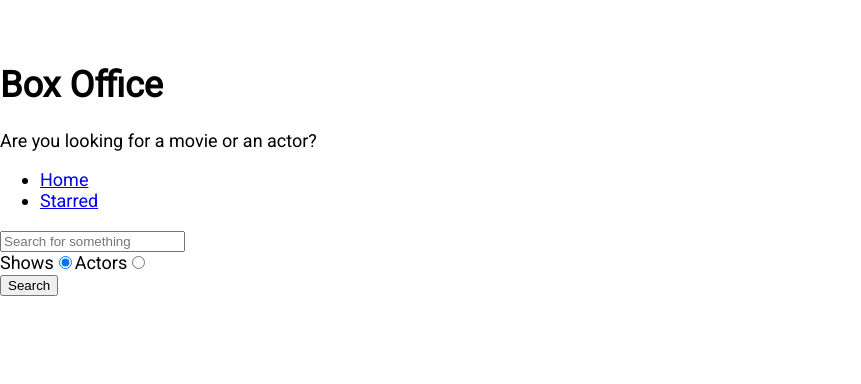
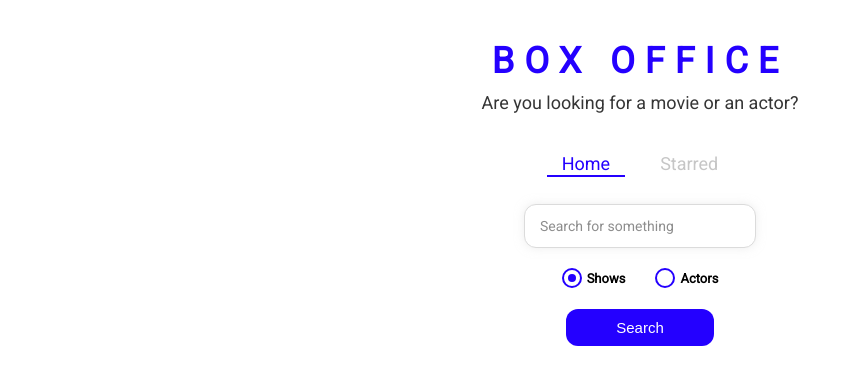
Before and after one commit to amitp138/Box-Office-App, a React (Create React App) app: page / in a window 1280 px wide. Shown: the top 384 px of the page, without its empty margins (0-861 px from the left). Built offline with nearby package versions, Linux system fonts and the light colour scheme.

Commit message:
styled the full app

```diff
--- a/src/App.js
+++ b/src/App.js
@@ -4,9 +4,19 @@
 import Home from './pages/Home';
 import NoPage from './pages/NoPage';
 import Starred from './pages/Starred';
+import { ThemeProvider } from 'styled-components';
+
+const theme = {
+  mainColors: {
+    blue: '#2400ff',
+    gray: '#c6c6c6',
+    dark: '#353535',
+  },
+};
 
 function App() {
   return (
+    <ThemeProvider theme={theme}>
 
 
       <Routes>
@@ -15,6 +25,7 @@
        < Route exact path='/show/:id' element={<Show/>}/>
        <Route path='*' element={<NoPage/>}/>
       </Routes>
+      </ThemeProvider>
 
   );
 }
--- /dev/null
+++ b/src/components/CustomRadio.js
@@ -0,0 +1,66 @@
+import React from 'react';
+import styled from 'styled-components';
+
+const RadioWrapper = styled.label`
+  display: block;
+  position: relative;
+  padding-left: 25px;
+  cursor: pointer;
+  font-size: 13px;
+  user-select: none;
+  font-weight: 700;
+  line-height: 1.65;
+
+  input {
+    position: absolute;
+    opacity: 0;
+    cursor: pointer;
+  }
+
+  span {
+    position: absolute;
+    top: 0;
+    left: 0;
+    height: 16px;
+    width: 16px;
+    background-color: #fff;
+    border: 2px solid ${({ theme }) => theme.mainColors.blue};
+    border-radius: 50%;
+  }
+
+  input:checked ~ span {
+    background-color: #fff;
+    border: 2px solid ${({ theme }) => theme.mainColors.blue};
+  }
+
+  span:after {
+    content: '';
+    position: absolute;
+    display: none;
+  }
+
+  input:checked ~ span:after {
+    display: block;
+  }
+
+  span:after {
+    top: 4px;
+    left: 4px;
+    width: 8px;
+    height: 8px;
+    border-radius: 50%;
+    background: ${({ theme }) => theme.mainColors.blue};
+  }
+`;
+
+const CustomRadio = ({ label, ...restProps }) => {
+  return (
+    <RadioWrapper htmlFor={restProps.id}>
+      {label}
+      <input {...restProps} type="radio" />
+      <span />
+    </RadioWrapper>
+  );
+};
+
+export default CustomRadio;
--- a/src/components/Navs.js
+++ b/src/components/Navs.js
@@ -1,5 +1,7 @@
 import React from 'react';
-import { Link } from 'react-router-dom';
+import { useLocation } from 'react-router-dom';
+
+import { NavList, LinkStyled } from './Navs.styled';
 
 const LINKS = [
   { to: '/', text: 'Home' },
@@ -7,15 +9,22 @@
 ];
 
 const Navs = () => {
+  const location = useLocation();
+
   return (
     <div>
-      <ul>
+      <NavList>
         {LINKS.map(item => (
           <li key={item.to}>
-            <Link to={item.to}>{item.text}</Link>
+            <LinkStyled
+              to={item.to}
+              className={item.to === location.pathname ? 'active' : ''}
+            >
+              {item.text}
+            </LinkStyled>
           </li>
         ))}
-      </ul>
+      </NavList>
     </div>
   );
 };
--- /dev/null
+++ b/src/components/Navs.styled.js
@@ -0,0 +1,41 @@
+import styled from 'styled-components';
+import { Link } from 'react-router-dom';
+
+export const NavList = styled.ul`
+  display: flex;
+  justify-content: center;
+  list-style: none;
+  margin: 0 0 30px;
+  padding: 0;
+`;
+
+export const LinkStyled = styled(Link)`
+  margin: 0 10px;
+  padding: 3px 15px;
+  position: relative;
+  text-decoration: none;
+  color: ${({ theme }) => theme.mainColors.gray};
+  &.active {
+    color: ${({ theme }) => theme.mainColors.blue};
+    &:after {
+      content: '';
+      position: absolute;
+      display: block;
+      height: 2px;
+      left: 0%;
+      bottom: 0;
+      background-color: ${({ theme }) => theme.mainColors.blue};
+      animation: slide-in 0.3s ease-in forwards;
+      @keyframes slide-in {
+        from {
+          left: 50%;
+          width: 0;
+        }
+        to {
+          left: 0%;
+          width: 100%;
+        }
+      }
+    }
+  }
+`;
--- a/src/components/Title.js
+++ b/src/components/Title.js
@@ -1,11 +1,12 @@
 import React from 'react';
+import { TitleWrapper } from './Title.styled';
 
 const Title = ({ title, subtitle }) => {
   return (
-    <div>
+    <TitleWrapper>
       <h1>{title}</h1>
       <p>{subtitle}</p>
-    </div>
+    </TitleWrapper>
   );
 };
 
--- /dev/null
+++ b/src/components/Title.styled.js
@@ -0,0 +1,18 @@
+import styled from 'styled-components';
+
+export const TitleWrapper = styled.div`
+  text-align: center;
+  margin: 0 0 40px;
+
+  h1 {
+    color: ${({ theme }) => theme.mainColors.blue};
+    letter-spacing: 10px;
+    text-transform: uppercase;
+    margin: 0 0 10px;
+  }
+
+  p {
+    color: ${({ theme }) => theme.mainColors.dark};
+    margin: 0;
+  }
+`;
--- a/src/misc/custom-hooks.js
+++ b/src/misc/custom-hooks.js
@@ -1,4 +1,5 @@
-import { useReducer, useEffect } from 'react';
+import { useReducer, useEffect, useState } from 'react';
+import { apiGet } from './config';
 
 function showsReducer(prevState, action) {
   switch (action.type) {
@@ -32,3 +33,63 @@
 export function useShows(key = 'shows') {
   return usePersistedReducer(showsReducer, [], key);
 }
+
+export function useLastQuery(key = 'lastQuery') {
+  const [input, setInput] = useState(() => {
+    const persisted = sessionStorage.getItem(key);
+
+    return persisted ? JSON.parse(persisted) : '';
+  });
+
+  const setPersistedInput = newState => {
+    setInput(newState);
+    sessionStorage.setItem(key, JSON.stringify(newState));
+  };
+
+  return [input, setPersistedInput];
+}
+
+const reducer = (prevState, action) => {
+  switch (action.type) {
+    case 'FETCH_SUCCESS': {
+      return { isLoading: false, error: null, show: action.show };
+    }
+
+    case 'FETCH_FAILED': {
+      return { ...prevState, isLoading: false, error: action.error };
+    }
+
+    default:
+      return prevState;
+  }
+};
+
+export function useShow(showId) {
+  const [state, dispatch] = useReducer(reducer, {
+    show: null,
+    isLoading: true,
+    error: null,
+  });
+
+  useEffect(() => {
+    let isMounted = true;
+
+    apiGet(`/shows/${showId}?embed[]=seasons&embed[]=cast`)
+      .then(results => {
+        if (isMounted) {
+          dispatch({ type: 'FETCH_SUCCESS', show: results });
+        }
+      })
+      .catch(err => {
+        if (isMounted) {
+          dispatch({ type: 'FETCH_FAILED', error: err.message });
+        }
+      });
+
+    return () => {
+      isMounted = false;
+    };
+  }, [showId]);
+
+  return state;
+}
--- a/src/pages/Home.js
+++ b/src/pages/Home.js
@@ -3,9 +3,16 @@
 import { apiGet } from '../misc/config';
 import ShowGrid from '../components/show/ShowGrid';
 import ActorGrid from '../components/actor/ActorGrid';
+import { useLastQuery } from '../misc/custom-hooks';
+import {
+  SearchInput,
+  RadioInputsWrapper,
+  SearchButtonWrapper,
+} from './Home.styled';
+import CustomRadio from '../components/CustomRadio';
 
 const Home = () => {
-  const [input, setInput] = useState('');
+  const [input, setInput] = useLastQuery();
   const [results, setResults] = useState(null);
   const [searchOption, setSearchOption] = useState('shows');
 
@@ -48,7 +55,7 @@
 
   return (
     <MainPageLayout>
-      <input
+      <SearchInput
         type="text"
         placeholder="Search for something"
         onChange={onInputChange}
@@ -56,33 +63,33 @@
         value={input}
       />
 
-      <div>
-        <label htmlFor="shows-search">
-          Shows
-          <input
+      <RadioInputsWrapper>
+        <div>
+          <CustomRadio
+            label="Shows"
             id="shows-search"
-            type="radio"
             value="shows"
             checked={isShowsSearch}
             onChange={onRadioChange}
           />
-        </label>
+        </div>
 
-        <label htmlFor="actors-search">
-          Actors
-          <input
+        <div>
+          <CustomRadio
+            label="Actors"
             id="actors-search"
-            type="radio"
             value="people"
             checked={!isShowsSearch}
             onChange={onRadioChange}
           />
-        </label>
-      </div>
+        </div>
+      </RadioInputsWrapper>
 
-      <button type="button" onClick={onSearch}>
-        Search
-      </button>
+      <SearchButtonWrapper>
+        <button type="button" onClick={onSearch}>
+          Search
+        </button>
+      </SearchButtonWrapper>
       {renderResults()}
     </MainPageLayout>
   );
--- /dev/null
+++ b/src/pages/Home.styled.js
@@ -0,0 +1,49 @@
+import styled from 'styled-components';
+
+export const SearchInput = styled.input`
+  display: block;
+  font-family: 'Roboto', sans-serif;
+  width: 200px;
+  margin: auto;
+  outline: none;
+  padding: 13px 15px;
+  border: 1px solid #dbdbdb;
+  box-shadow: 0px 0px 10px 0px rgba(219, 219, 219, 0.5);
+  font-size: 14px;
+  border-radius: 12px;
+  color: #8d8d8d;
+
+  &::placeholder {
+    font-weight: 300;
+    color: #8d8d8d;
+  }
+`;
+
+export const RadioInputsWrapper = styled.div`
+  display: flex;
+  justify-content: center;
+  margin: 20px 0;
+
+  div {
+    margin: 0 15px;
+  }
+`;
+
+export const SearchButtonWrapper = styled.div`
+  text-align: center;
+  margin-bottom: 35px;
+
+  button {
+    color: #fff;
+    background-color: ${({ theme }) => theme.mainColors.blue};
+    margin: auto;
+    padding: 10px 50px;
+    font-size: 15px;
+    border: none;
+    outline: none;
+    border-radius: 12px;
+    &:hover {
+      cursor: pointer;
+    }
+  }
+`;
--- a/src/pages/NoPage.js
+++ b/src/pages/NoPage.js
@@ -2,7 +2,7 @@
 
 const NoPage = () => {
   return (
-    <div>404 not found</div>
+    <div> 404 NoPage</div>
   )
 }
 
--- a/src/pages/Show.js
+++ b/src/pages/Show.js
@@ -1,61 +1,16 @@
 /* eslint-disable no-underscore-dangle */
-import React, { useEffect, useReducer } from 'react';
+import React from 'react';
 import { useParams } from 'react-router-dom';
-import { apiGet } from '../misc/config';
 import ShowMainData from '../components/show/ShowMainData';
 import Details from '../components/show/Details';
 import Seasons from '../components/show/Seasons';
 import Cast from '../components/show/Cast';
 import { ShowPageWrapper, InfoBlock } from './Show.styled';
-
-const reducer = (prevState, action) => {
-  switch (action.type) {
-    case 'FETCH_SUCCESS': {
-      return { isLoading: false, error: null, show: action.show };
-    }
-
-    case 'FETCH_FAILED': {
-      return { ...prevState, isLoading: false, error: action.error };
-    }
-
-    default:
-      return prevState;
-  }
-};
-
-const initialState = {
-  show: null,
-  isLoading: true,
-  error: null,
-};
+import { useShow } from '../misc/custom-hooks';
 
 const Show = () => {
   const { id } = useParams();
-
-  const [{ show, isLoading, error }, dispatch] = useReducer(
-    reducer,
-    initialState
-  );
-
-  useEffect(() => {
-    let isMounted = true;
-
-    apiGet(`/shows/${id}?embed[]=seasons&embed[]=cast`)
-      .then(results => {
-        if (isMounted) {
-          dispatch({ type: 'FETCH_SUCCESS', show: results });
-        }
-      })
-      .catch(err => {
-        if (isMounted) {
-          dispatch({ type: 'FETCH_FAILED', error: err.message });
-        }
-      });
-
-    return () => {
-      isMounted = false;
-    };
-  }, [id]);
+  const { show, isLoading, error } = useShow(id);
 
   if (isLoading) {
     return <div>Data is being loaded</div>;
```
